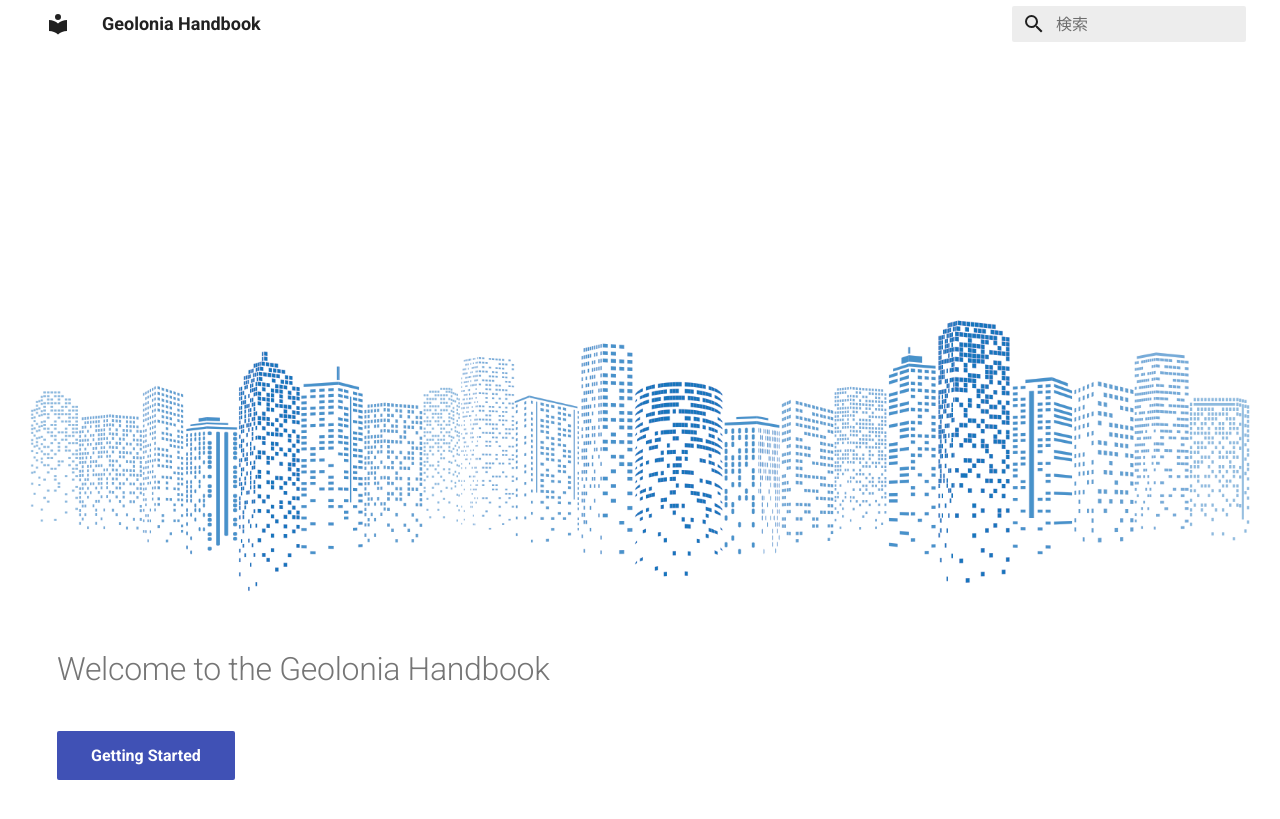
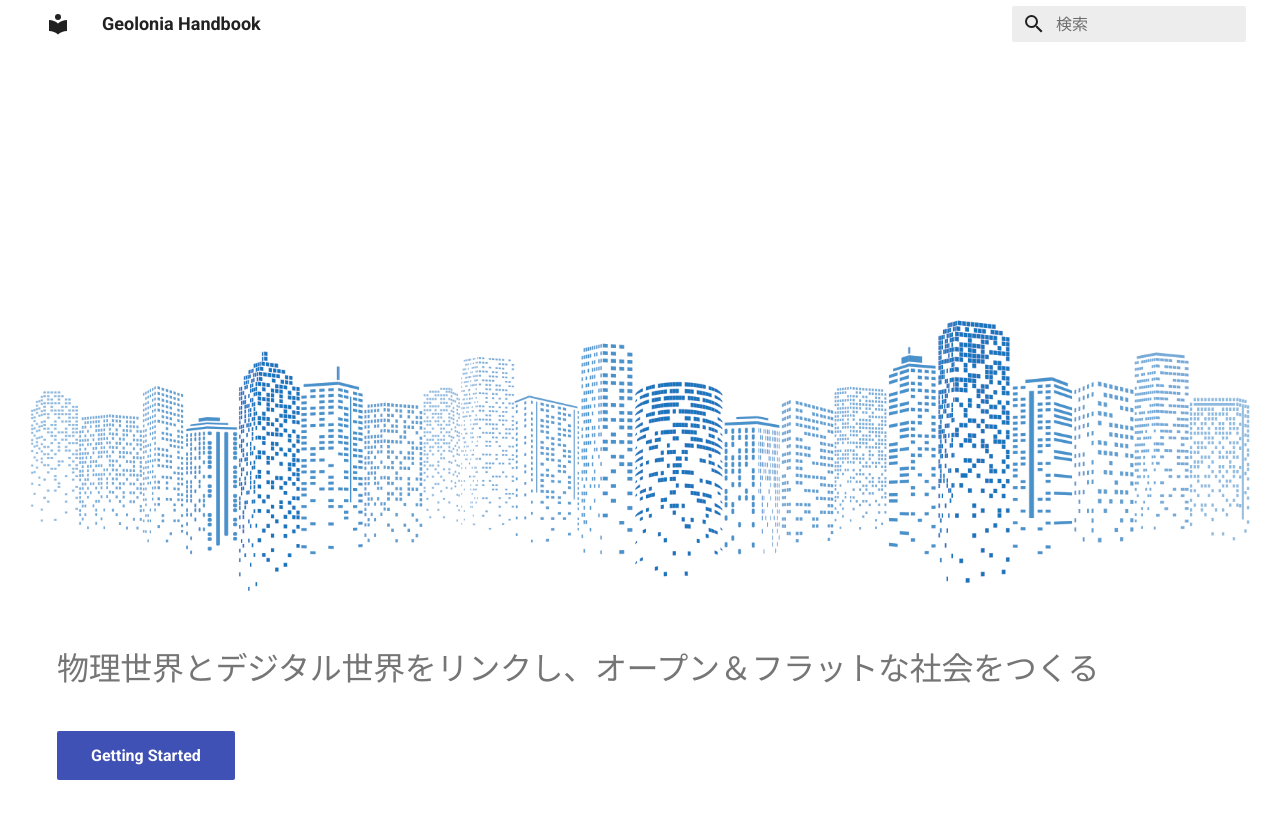
Before and after one commit to yuna-shinguryo/handbook.geolonia.com, an MkDocs documentation site: the page built from docs/index.md, in a window 1280 px wide. Shown: the top 819 px of the page. Built offline with MkDocs 1.6.1 and Material for MkDocs 9.7.7, drawn with Linux system fonts in a browser that asks for light colours.

Commit message:
added mission to the home

```diff
--- a/material/overrides/home.html
+++ b/material/overrides/home.html
@@ -12,7 +12,7 @@
           <img src="assets/custom-header.png" alt="" draggable="false">
         </div>
         <div class="mdx-hero__content" style="margin: 0 27px;">
-          <h1>Welcome to the Geolonia Handbook</h1>
+          <h1>物理世界とデジタル世界をリンクし、オープン＆フラットな社会をつくる</h1>
           <a href="{{ page.next_page.url | url }}" title="{{ page.next_page.title | e }}" class="md-button md-button--primary">
             Getting Started
           </a>
```
